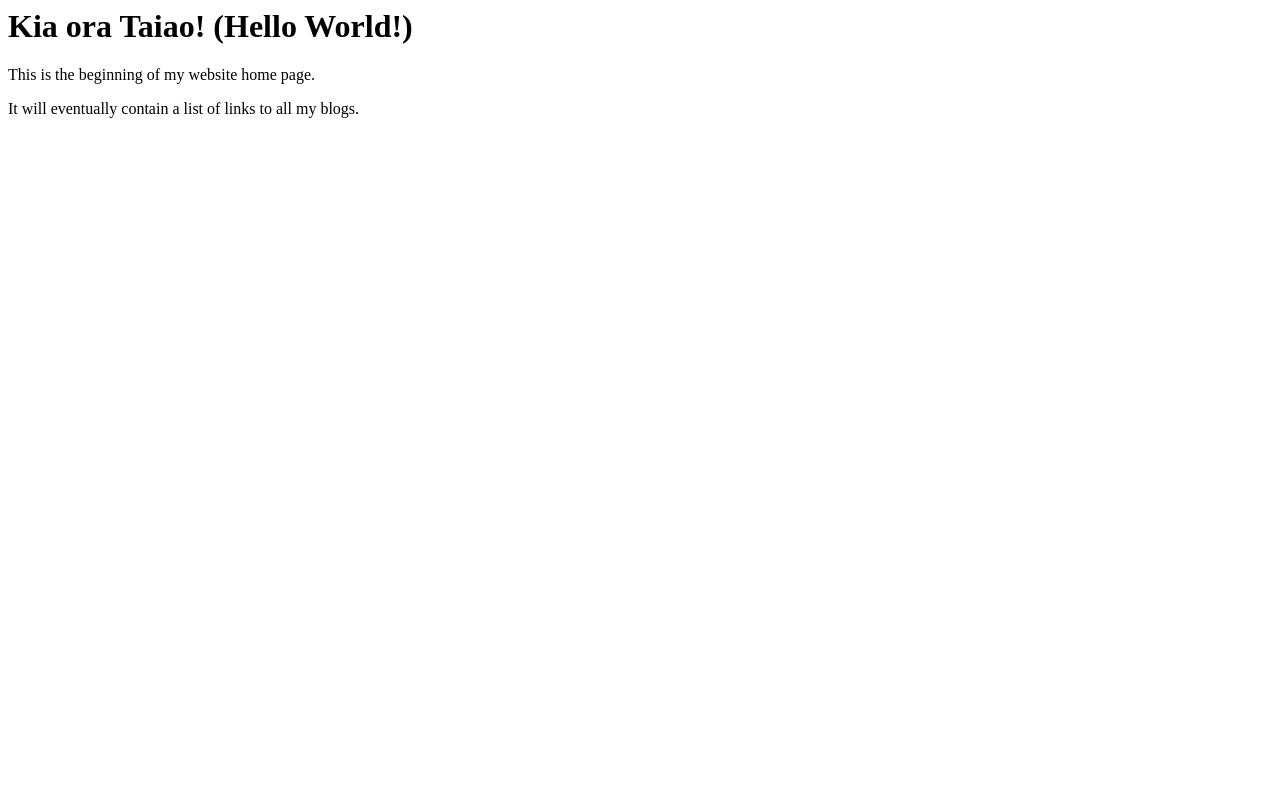
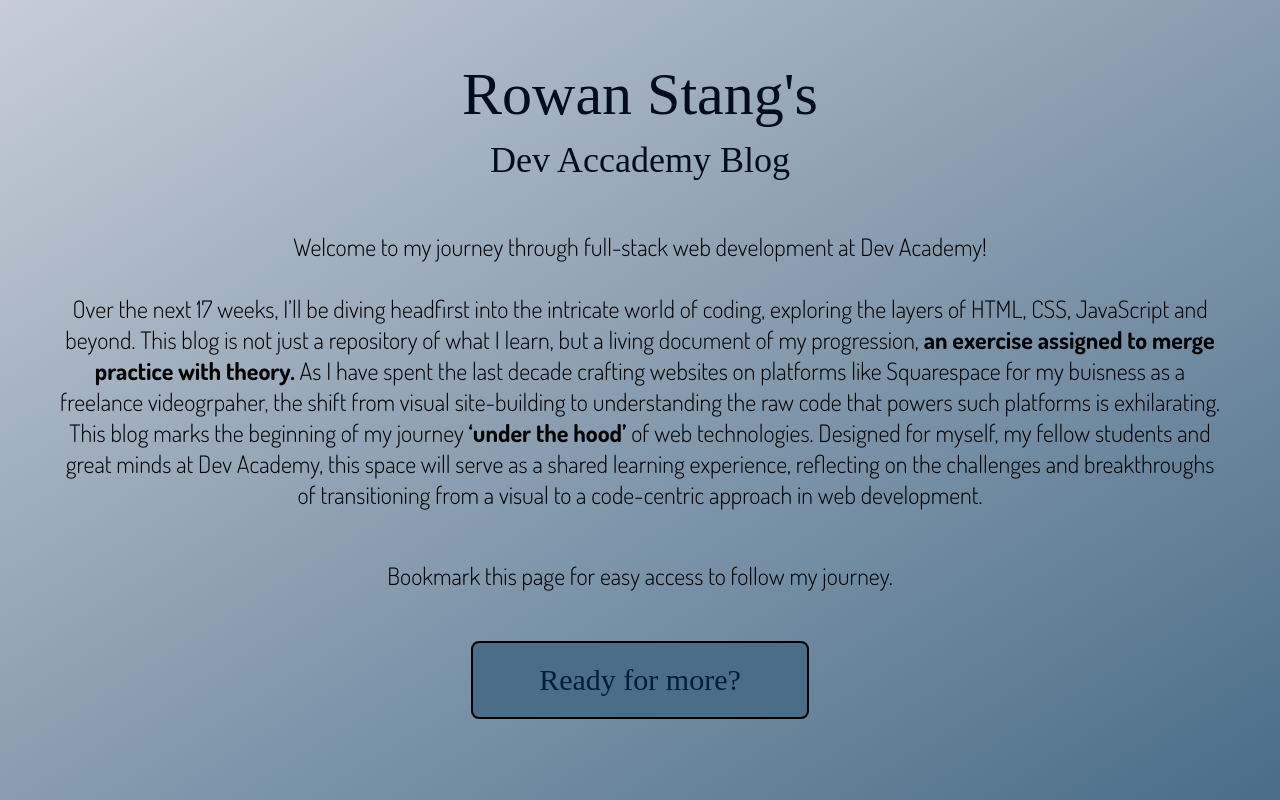
Before and after one commit to Rowan-Strang/Rowan-Strang.github.io, a plain HTML site: page index.html in a window 1280 px wide. Drawn offline with Linux system fonts and the light colour scheme; a web font is replaced by a local one.

Commit message:
first main blog update

```diff
--- a/index.html
+++ b/index.html
@@ -1,10 +1,51 @@
-<html>
+<html lang="en">
   <head>
-    <title>My blog</title>
+    <title>Rowan Strang's Dev Blog</title>
+    <meta charset="UTF-8" />
+    <link rel="stylesheet" href="styles/main.css" type="text/css" />
+
+    <!-- h1 Font -->
+    <link rel="preconnect" href="https://fonts.googleapis.com" />
+    <link rel="preconnect" href="https://fonts.gstatic.com" crossorigin />
+    <link
+      href="https://fonts.googleapis.com/css2?family=Spicy+Rice&display=swap"
+      rel="stylesheet"
+    />
+    <!-- p Font -->
+    <link rel="preconnect" href="https://fonts.googleapis.com" />
+    <link rel="preconnect" href="https://fonts.gstatic.com" crossorigin />
+    <link
+      href="https://fonts.googleapis.com/css2?family=Dosis:wght@200..800&display=swap"
+      rel="stylesheet"
+    />
   </head>
+
   <body>
-    <h1>Kia ora Taiao! (Hello World!)</h1>
-    <p>This is the beginning of my website home page.</p>
-    <p>It will eventually contain a list of links to all my blogs.</p>
+    <h1>Rowan Stang's</h1>
+    <h2>Dev Accademy Blog</h2>
+    <p>
+      Welcome to my journey through full-stack web development at Dev Academy!
+      <br />
+      <br />
+      Over the next 17 weeks, I’ll be diving headfirst into the intricate world
+      of coding, exploring the layers of HTML, CSS, JavaScript and beyond. This
+      blog is not just a repository of what I learn, but a living document of my
+      progression,
+      <b>an exercise assigned to merge practice with theory.</b> As I have spent
+      the last decade crafting websites on platforms like Squarespace for my
+      buisness as a freelance videogrpaher, the shift from visual site-building
+      to understanding the raw code that powers such platforms is exhilarating.
+      <br />
+      This blog marks the beginning of my journey <b>‘under the hood’</b> of web
+      technologies. Designed for myself, my fellow students and great minds at
+      Dev Academy, this space will serve as a shared learning experience,
+      reflecting on the challenges and breakthroughs of transitioning from a
+      visual to a code-centric approach in web development.
+    </p>
+    <p>Bookmark this page for easy access to follow my journey.</p>
+
+    <a href="blog/te-houtaewa-template">
+      <button class="button">Ready for more?</button>
+    </a>
   </body>
 </html>
--- a/styles/main.css
+++ b/styles/main.css
@@ -0,0 +1,68 @@
+body {
+  background-color: rgb(
+    74,
+    109,
+    136
+  ); /* For browsers that do not support gradients */
+  background-image: linear-gradient(
+    to bottom right,
+    rgb(198, 205, 215),
+    rgb(74, 109, 136)
+  );
+  text-align: center;
+  font-size: 150%;
+}
+
+h1 {
+  margin-bottom: 10px;
+  margin-top: 60px;
+  font-family: 'Spicy Rice', serif;
+  font-weight: 400;
+  font-style: normal;
+  font-size: 250%;
+  color: rgb(1, 12, 30);
+}
+
+h2 {
+  margin-bottom: 33px;
+  margin-top: 10px;
+  font-family: 'Spicy Rice', serif;
+  font-weight: 400;
+  font-style: normal;
+  color: rgb(1, 12, 30);
+}
+
+h3 {
+  margin-bottom: 33px;
+  margin-top: 10px;
+  font-family: 'Spicy Rice', serif;
+  font-weight: 400;
+  font-style: normal;
+  color: rgb(1, 12, 30);
+}
+
+p {
+  font-family: 'Dosis', sans-serif;
+  font-optical-sizing: auto;
+  font-weight: 300;
+  font-style: normal;
+  margin: 50px;
+}
+
+.button {
+  background-color: rgb(74, 109, 136);
+  border: 2px solid #000000;
+  color: rgb(0, 30, 56);
+  padding: 20px 66px 20px 66px;
+  text-align: center;
+  text-decoration: none;
+  display: inline-block;
+  font-size: 30px;
+  border-radius: 8px;
+  transition-duration: 0.4s;
+  font-family: 'Spicy Rice', serif;
+}
+.button:hover {
+  background-color: rgb(30, 30, 56);
+  color: white;
+}
```
Also changed, not shown: blog/te-houtaewa-template.html (+19 -4 lines).
